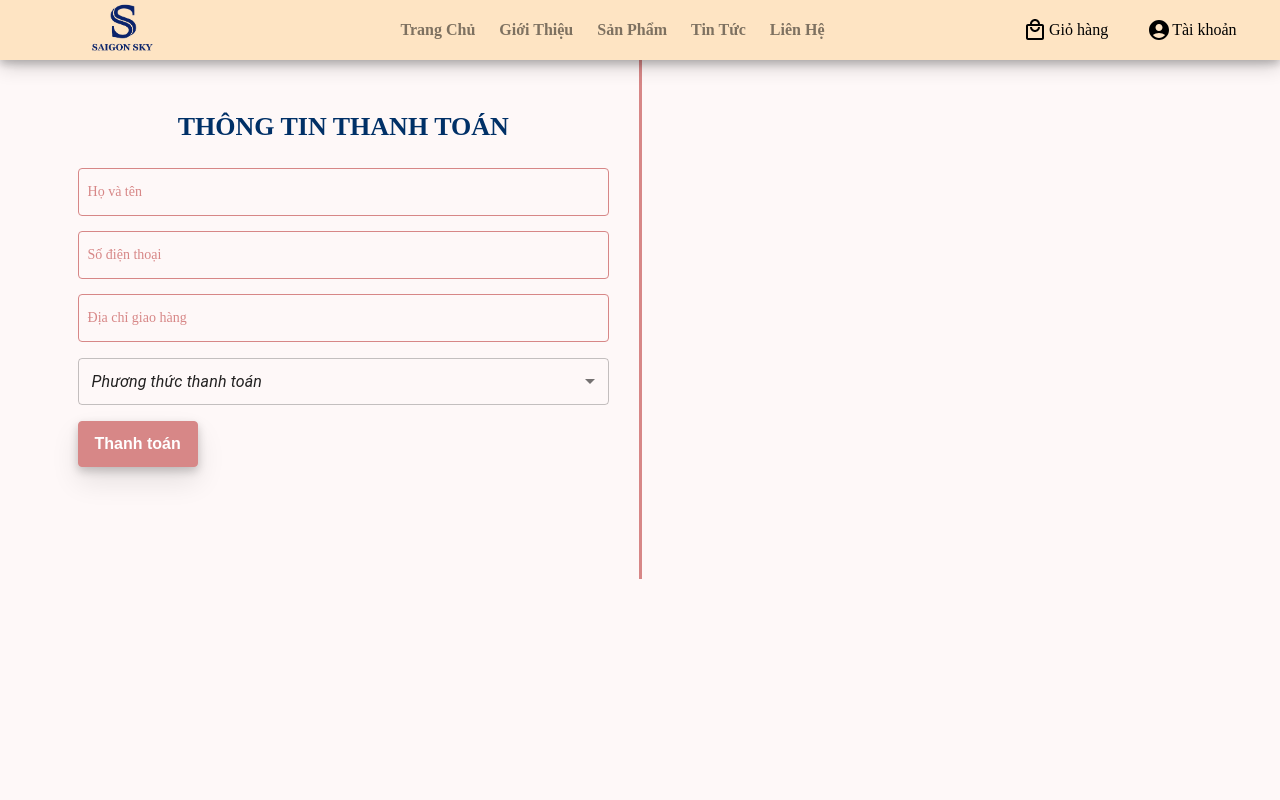
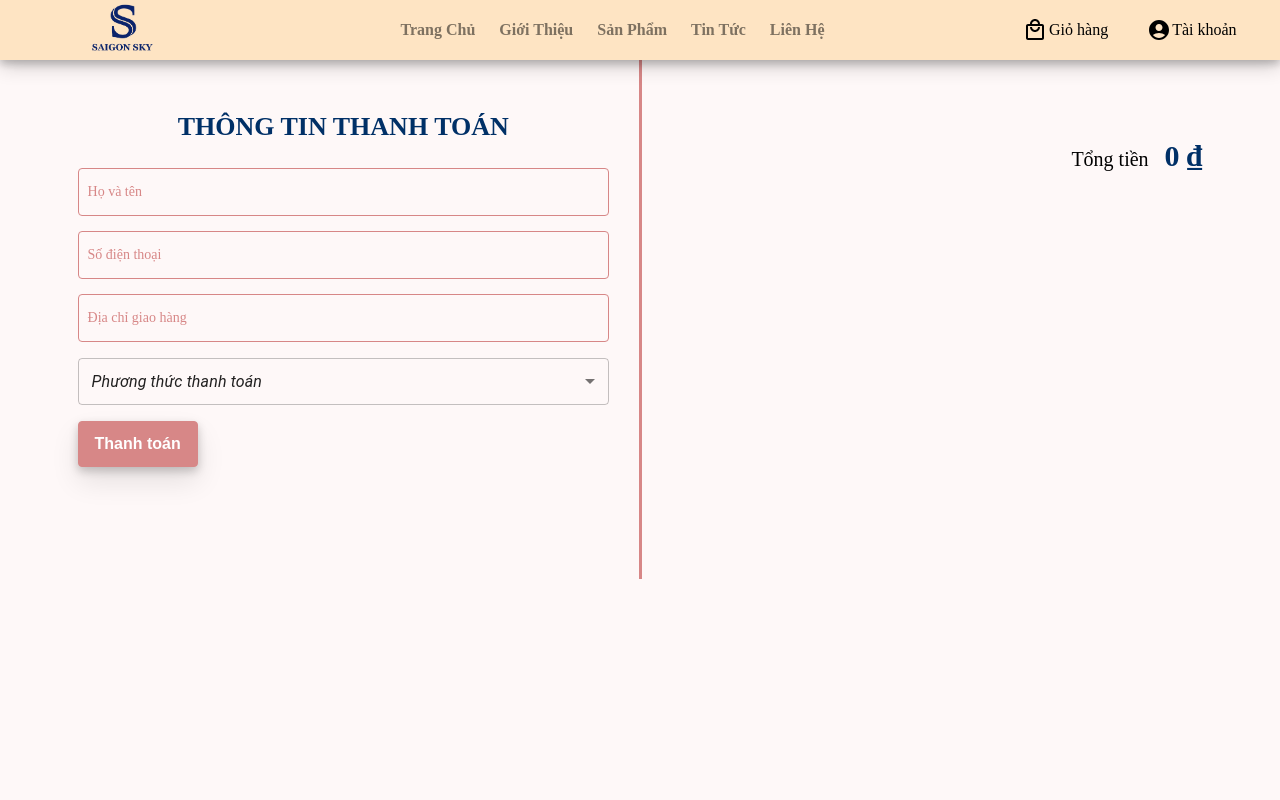
Before and after one commit to vecfonds/saigonsky-ecommerce, a React (Create React App) app: page /thanhtoan in a window 1280 px wide. Shown: the top 800 px of the page. Built offline with nearby package versions, Linux system fonts and the light colour scheme.

Commit message:
fix UI payment

```diff
--- a/src/components/OrderHistory/OrderHistory.jsx
+++ b/src/components/OrderHistory/OrderHistory.jsx
@@ -128,14 +128,14 @@ const OrderHistory = () => {
                         </div>
 
                         <div className="bill-day">
-                            Ngày đặt hàng: 17/3/2001
+                            Ngày đặt hàng: 17/3/2023
                         </div>
 
 
                         <div className="total-money">
                             <p>
                                 <span className="total-money-title">Tổng tiền</span>
-                                <span className="price total-money-main">{VND.format(19000)}</span>
+                                <span className="price total-money-main">{VND.format(3900000)}</span>
                             </p>
 
 
--- a/src/components/Payment/Payment.jsx
+++ b/src/components/Payment/Payment.jsx
@@ -164,6 +164,15 @@ const Payment = () => {
     }
     const [message, setMessage] = useState("");
 
+    const priceTotal = () => {
+        var sum = 0;
+
+        for (var i = 0; i < dataShoppingCart?.length; ++i) {
+            sum += dataShoppingCart[i]?.data.Price * dataShoppingCart[i]?.quantity;
+        }
+
+        return sum;
+    }
 
     return (
         <div id='payment'>
@@ -326,7 +335,16 @@ const Payment = () => {
                                 </div>
                             ))}
                         </div>
+                        <div className="total-money">
+                            <p>
+                                <span className="total-money-title">Tổng tiền</span>
+                                <span className="price total-money-main">{VND.format(priceTotal())}</span>
+                            </p>
+
+
+                        </div>
                     </div>
+
                 </div>
             </div>
         </div>
```
